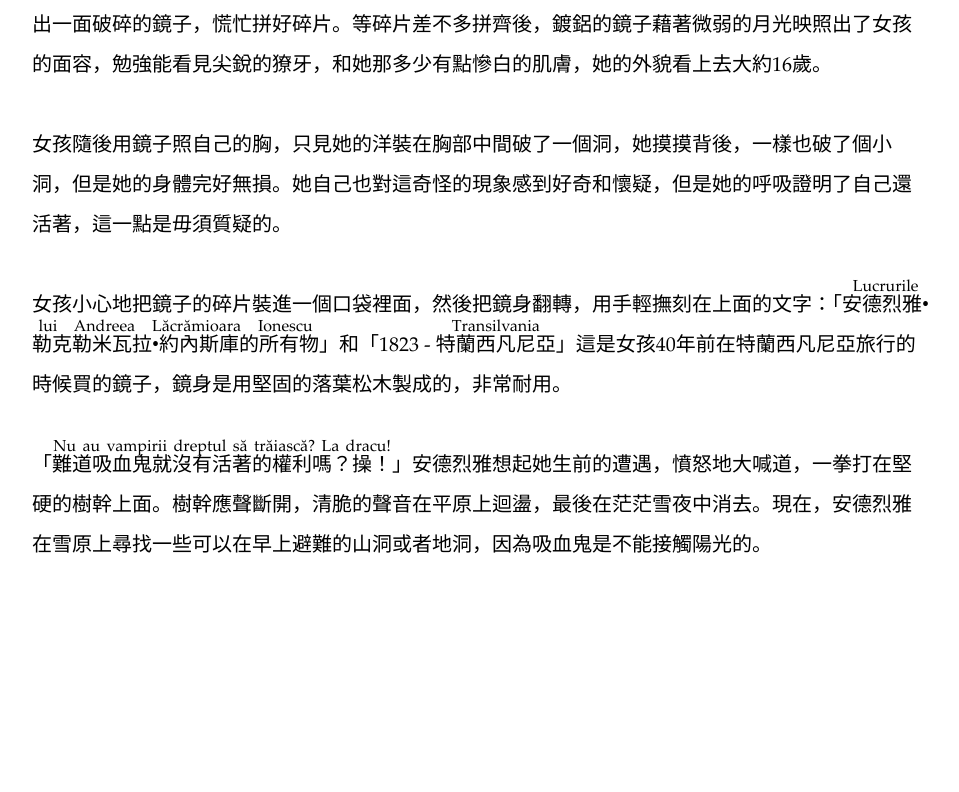
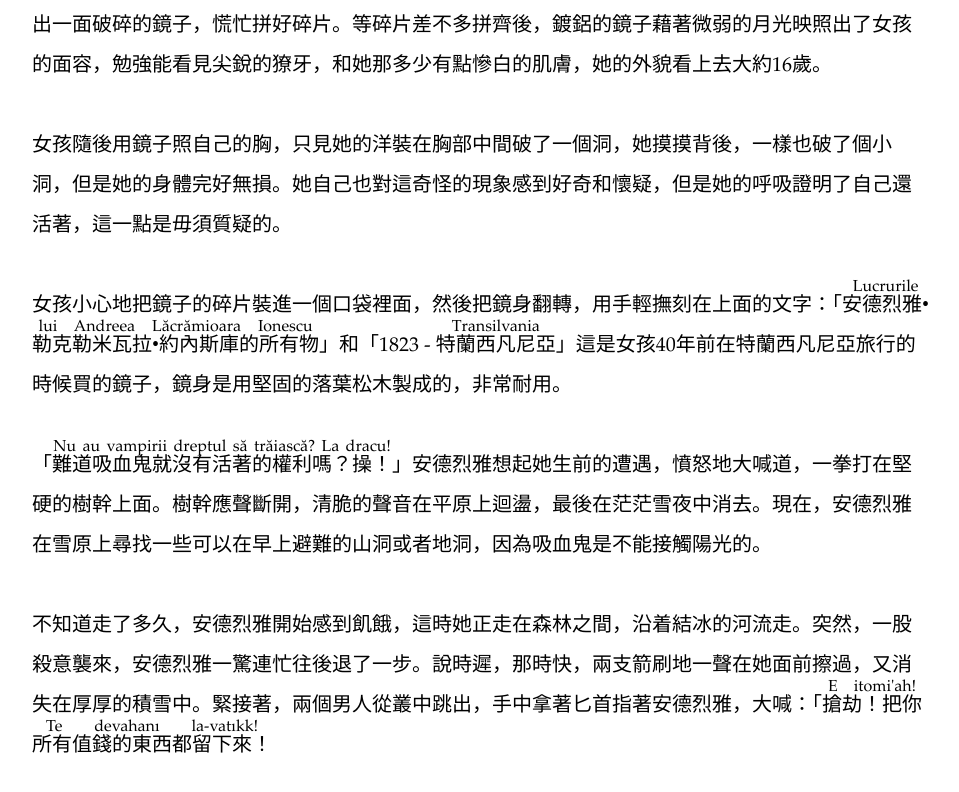
Before and after one commit to YamiyoshinLevi/Landing-Page-React, a plain HTML site: page novels/Vampire-01.html in a window 1280 px wide. Shown: the part 959-1751 px from the top of the page, without its empty margins (158-1117 px from the left). Before the commit the page ends 1597 px from the top, so only its background shows below. Drawn offline with Linux system fonts and the light colour scheme; a web font is replaced by a local one.

Commit message:
Update Vampire-01.html

```diff
--- a/novels/Vampire-01.html
+++ b/novels/Vampire-01.html
@@ -49,6 +49,7 @@
               <br><br>
               「<ruby>難道吸血鬼就沒有活著的權利嗎？操！<rt>Nu au vampirii dreptul să trăiască? La dracu!</rt></ruby>」安德烈雅想起她生前的遭遇，憤怒地大喊道，一拳打在堅硬的樹幹上面。樹幹應聲斷開，清脆的聲音在平原上迴盪，最後在茫茫雪夜中消去。現在，安德烈雅在雪原上尋找一些可以在早上避難的山洞或者地洞，因為吸血鬼是不能接觸陽光的。
               <br><br>
+              不知道走了多久，安德烈雅開始感到飢餓，這時她正走在森林之間，沿着結冰的河流走。突然，一股殺意襲來，安德烈雅一驚連忙往後退了一步。說時遲，那時快，兩支箭刷地一聲在她面前擦過，又消失在厚厚的積雪中。緊接著，兩個男人從叢中跳出，手中拿著匕首指著安德烈雅，大喊：「<ruby>搶劫！把你所有值錢的東西都留下來！<rt>E itomi'ah! Te devahanı la-vatıkk!</rt></ruby>
             </p>
           </td>
         </tr>
```
